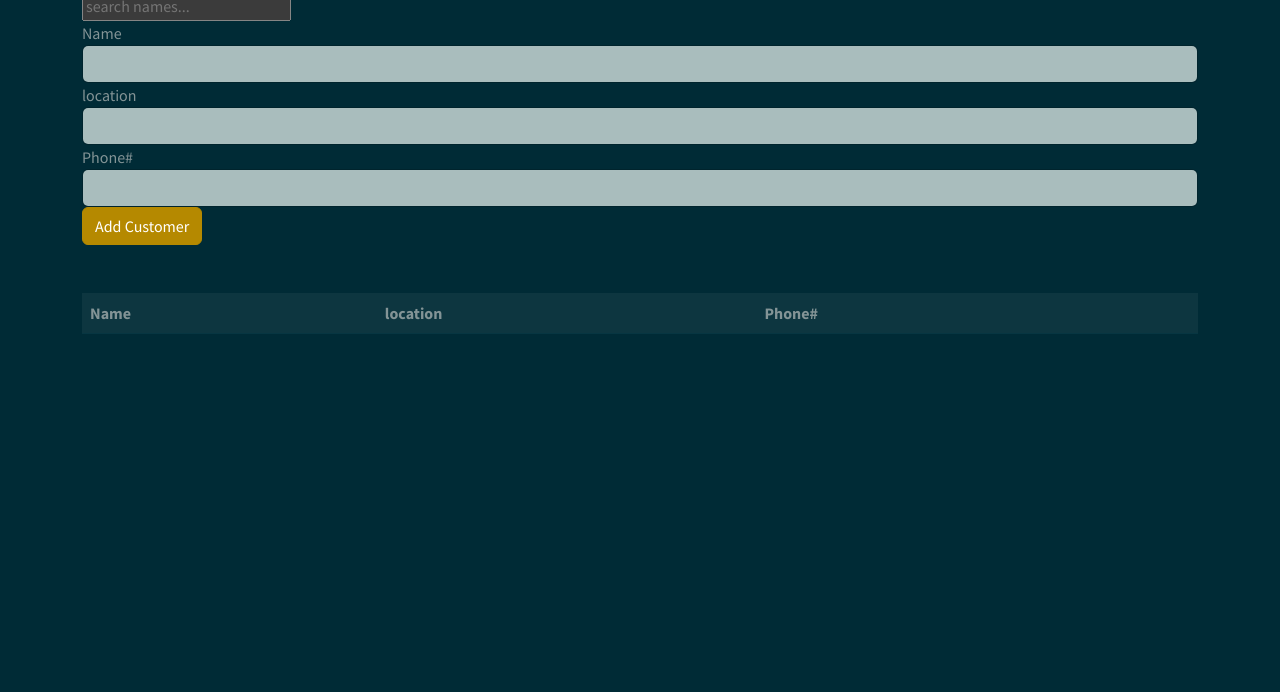
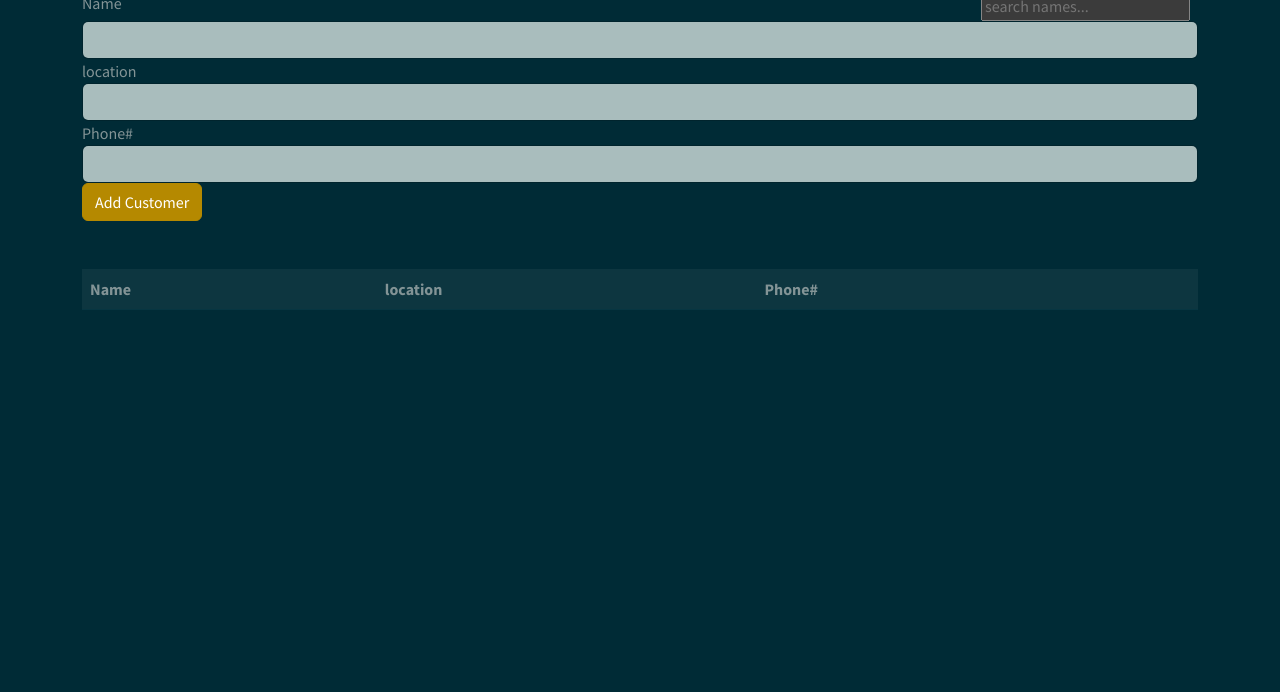
Before and after one commit to natnaelamin/roadtothetop, a plain HTML site: page second_one/index.html in a window 1280 px wide. Shown: the part 108-800 px from the top of the page. Drawn offline with nearby package versions, Linux system fonts and the light colour scheme.

Commit message:
moved search bar to the right

```diff
--- a/second_one/index.html
+++ b/second_one/index.html
@@ -20,7 +20,12 @@
         <span class="text-primary">Victor</span>CustomersList
       </h1>
       <div class="col-md-6 align-self-center">
-        <input type="text" id="search" placeholder="search names..." />
+        <input
+          style="position: relative; left: 550px; float: right"
+          type="text"
+          id="search"
+          placeholder="search names..."
+        />
       </div>
       <form id="customer-form">
         <div class="form-group">
```
